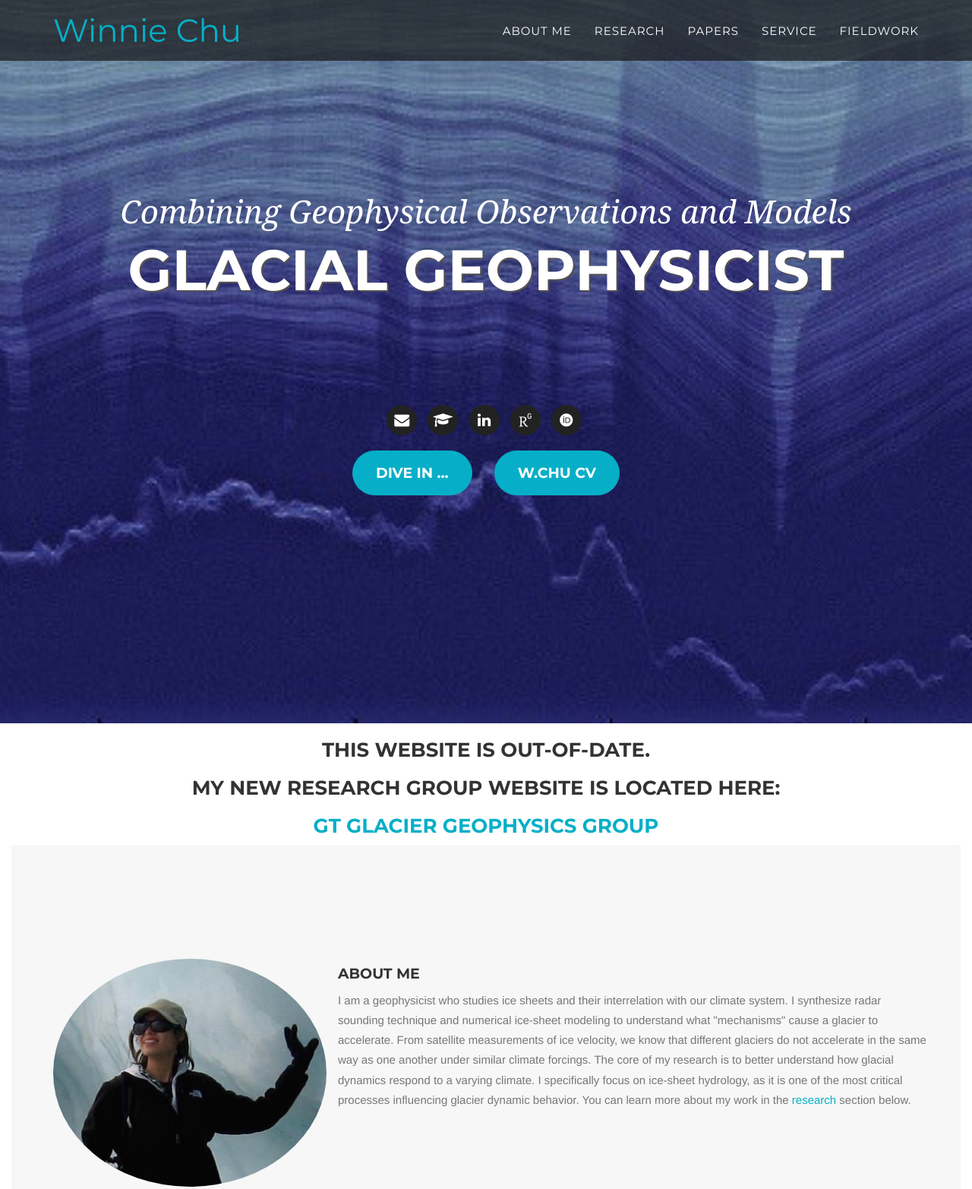
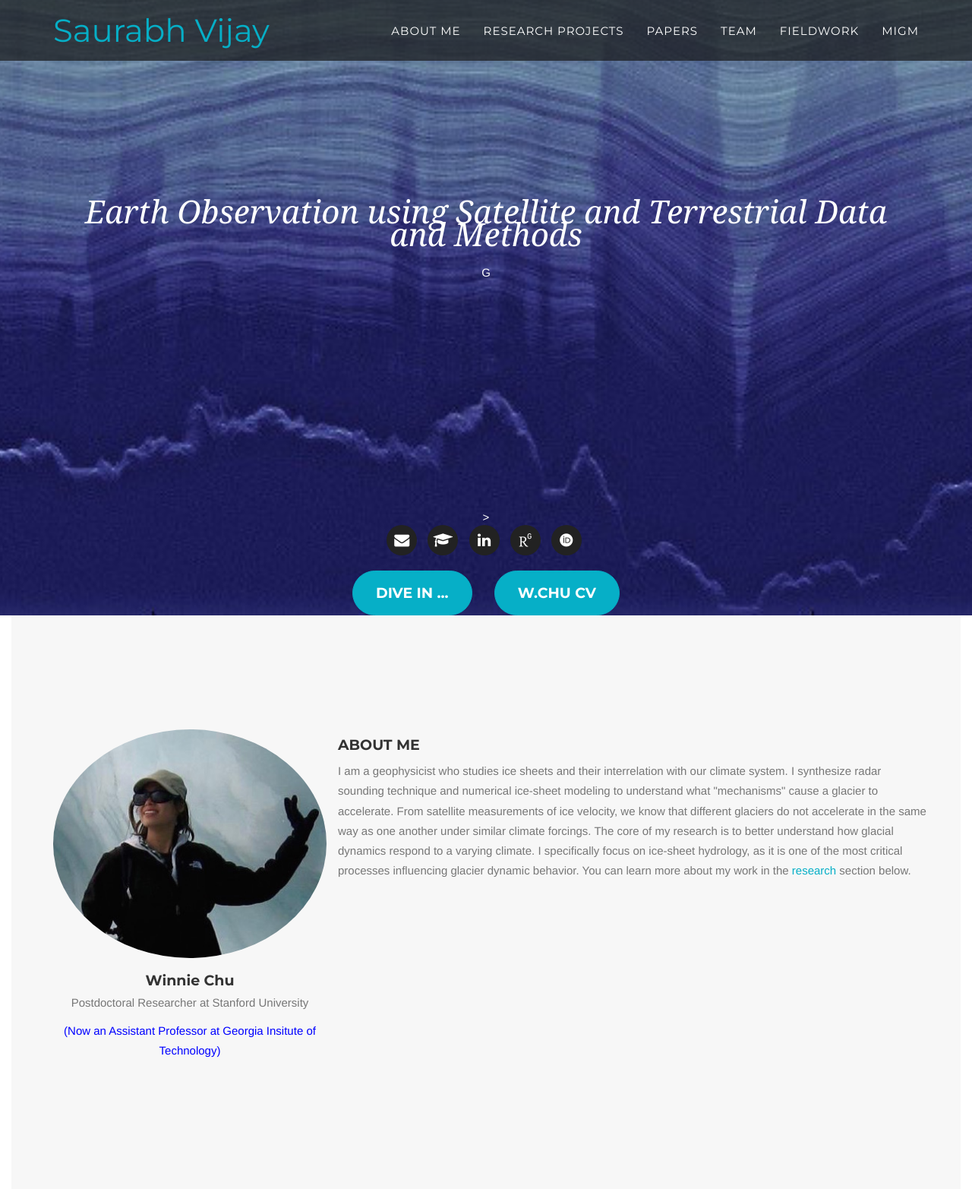
Before and after one commit to saurabhvergia/saurabhvergia.github.io, a plain HTML site: page index.html in a window 1280 px wide. Shown: the top 1565 px of the page at 76% size. Drawn offline with Linux system fonts and the light colour scheme; a script that the page names is missing; files whose address does not match are found by name; a web font is replaced by a local one.

Commit message:
Update index.html

```diff
--- a/index.html
+++ b/index.html
@@ -4,10 +4,10 @@
   <head>
     <meta charset="utf-8">
     <meta http-equiv="X-UA-Compatible" content="IE=edge">
-    <title>Winnie Chu</title>
+    <title>Saurabh Vijay</title>
     <meta name="viewport" content="width=device-width">
-    <meta name="description" content="Combining Geophysical Observations and Modeling">
-    <link rel="canonical" href="https://winniechu.github.io/">
+    <meta name="description" content="Satellite Remote Sensing">
+    <link rel="canonical" href="https://saurabhvergia.github.io/">
 
 
     <meta property="og:image" content="https://winniechu.github.io/img/front3.jpg"/>
@@ -54,7 +54,7 @@
                     <span class="icon-bar"></span>
                     <span class="icon-bar"></span>
                 </button>
-                <a class="navbar-brand page-scroll" href="#page-top">Winnie Chu</a>
+                <a class="navbar-brand page-scroll" href="#page-top">Saurabh Vijay</a>
             </div>
 
             <!-- Collect the nav links, forms, and other content for toggling -->
@@ -67,16 +67,19 @@
                         <a class="page-scroll" href="#people">About Me</a>
                     </li>
                     <li>
-                        <a class="page-scroll" href="#research">Research</a>
+                        <a class="page-scroll" href="#research">Research Projects</a>
                     </li>
                     <li>
                         <a class="page-scroll" href="#papers">Papers</a>
                     </li>
                     <li>
-                        <a class="page-scroll" href="#service">Service</a>
+                        <a class="page-scroll" href="#team">Team</a>
 							</li>
 							<li>
 								<a class="page-scroll" href="#fieldwork">Fieldwork</a>
+							</li>
+							<li>
+								<a class="page-scroll" href="#migm">MIGM</a>
 							</li>
                 </ul>
             </div>
@@ -91,8 +94,8 @@
 			  <div class="intro-text">
 					<div class="intro-lead-in"></div>
 					<div class="intro-lead-in"> </div>
-                <div class="intro-lead-in">Combining Geophysical Observations and Models</div>
-					 <div class="intro-heading">Glacial Geophysicist</div>
+                <div class="intro-lead-in">Earth Observation using Satellite and Terrestrial Data and Methods</div>
+					<! <div class="intro-heading">G</div> >
 					 <div class="row">
 						 <div class="col-lg-12 text-center">
 							 <ul class="list-inline social-buttons">
@@ -128,13 +131,6 @@
         font-weight: bold;
     }
 </style>
-<!-- people Section -->
-<div class="col-lg-12">
-<h3 style="text-align:center;">This website is out-of-date.</h3>
-<h3 style="text-align:center;"> My new research group website is located here:</h3>
-<h3 style="text-align:center;">
-<a href="https://glacier-geophys.eas.gatech.edu/">GT Glacier Geophysics Group </a></h3>
-</div>
 
 <div class="col-lg-12">
 
```
